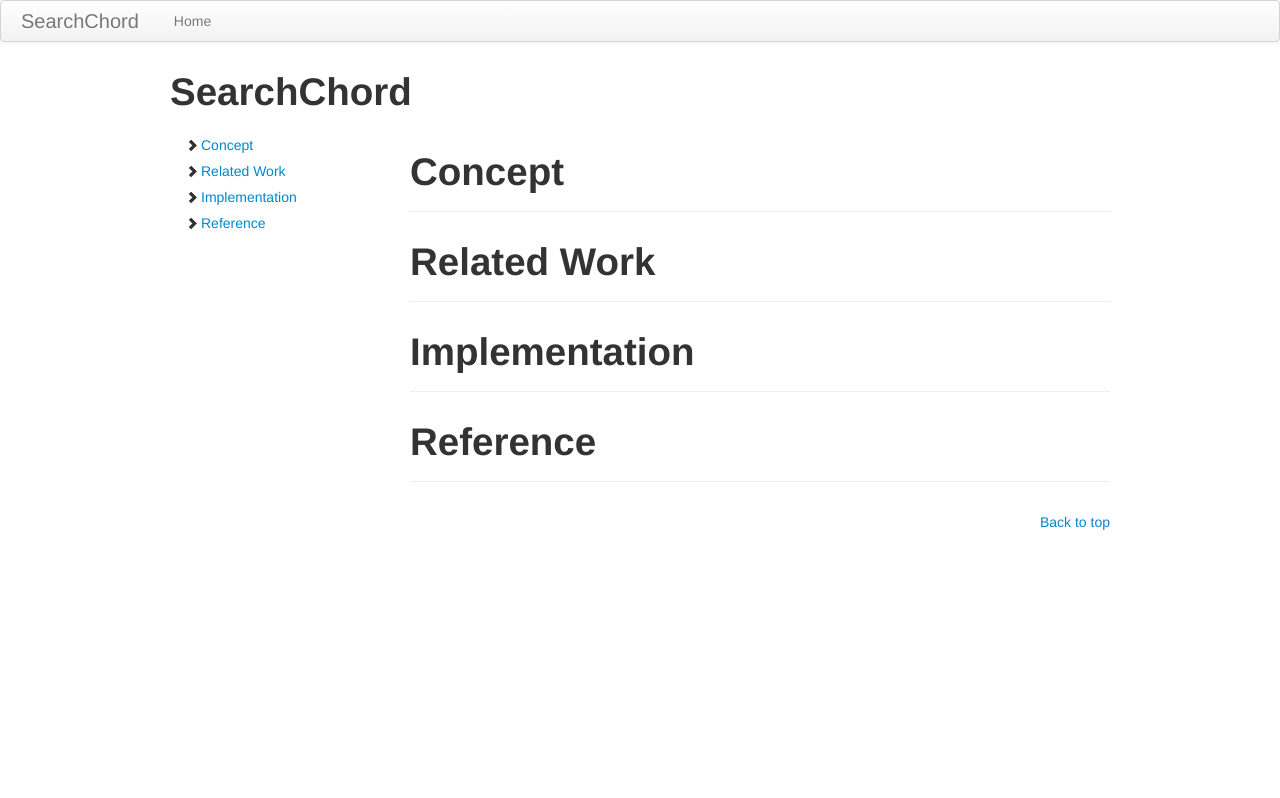
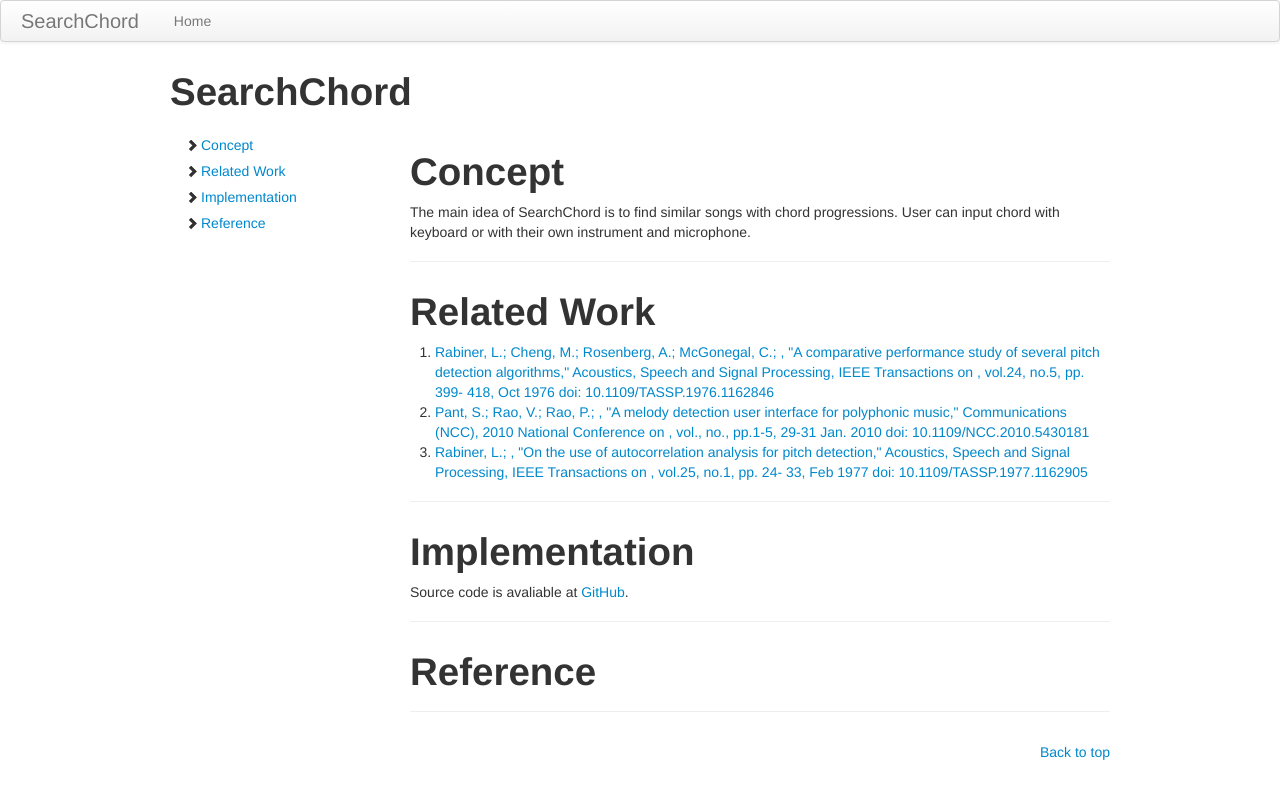
Before and after one commit to jimmyken793/SearchChord, a plain HTML site: page index.html in a window 1280 px wide. Drawn offline with Linux system fonts and the light colour scheme.

Commit message:
add some basic concept and related work

```diff
--- a/index.html
+++ b/index.html
@@ -41,16 +41,27 @@
         <section id="concept">
           <div class="page-header">
             <h1>Concept</h1>
+            <p>The main idea of SearchChord is to find similar songs with chord progressions. User can input chord with keyboard or with their own instrument and microphone.</p>
           </div>
         </section>
         <section id="related_work">
           <div class="page-header">
             <h1>Related Work</h1>
+            <ol>
+              <li><cite><a href="http://ieeexplore.ieee.org/stamp/stamp.jsp?tp=&amp;arnumber=1162846&amp;isnumber=26120">Rabiner, L.; Cheng, M.; Rosenberg, A.; McGonegal, C.; , "A comparative performance study of several pitch detection algorithms," Acoustics, Speech and Signal Processing, IEEE Transactions on , vol.24, no.5, pp. 399- 418, Oct 1976
+doi: 10.1109/TASSP.1976.1162846</a></cite></li>
+              <li><cite><a href="http://ieeexplore.ieee.org/stamp/stamp.jsp?tp=&amp;arnumber=5430181&amp;isnumber=5430145">Pant, S.; Rao, V.; Rao, P.; , "A melody detection user interface for polyphonic music," Communications (NCC), 2010 National Conference on , vol., no., pp.1-5, 29-31 Jan. 2010
+doi: 10.1109/NCC.2010.5430181</a></cite></li>
+              <li><cite><a href="http://ieeexplore.ieee.org/stamp/stamp.jsp?tp=&amp;arnumber=1162905&amp;isnumber=26123">Rabiner, L.; , "On the use of autocorrelation analysis for pitch detection," Acoustics, Speech and Signal Processing, IEEE Transactions on , vol.25, no.1, pp. 24- 33, Feb 1977
+doi: 10.1109/TASSP.1977.1162905</a>
+</cite></li>
+            </ol>
           </div>
         </section>
         <section id="implementation">
           <div class="page-header">
             <h1>Implementation</h1>
+            <p>Source code is avaliable at <a href="https://github.com/jimmyken793/SearchChord">GitHub</a>.</p>
           </div>
         </section>
         <section id="reference">
```
